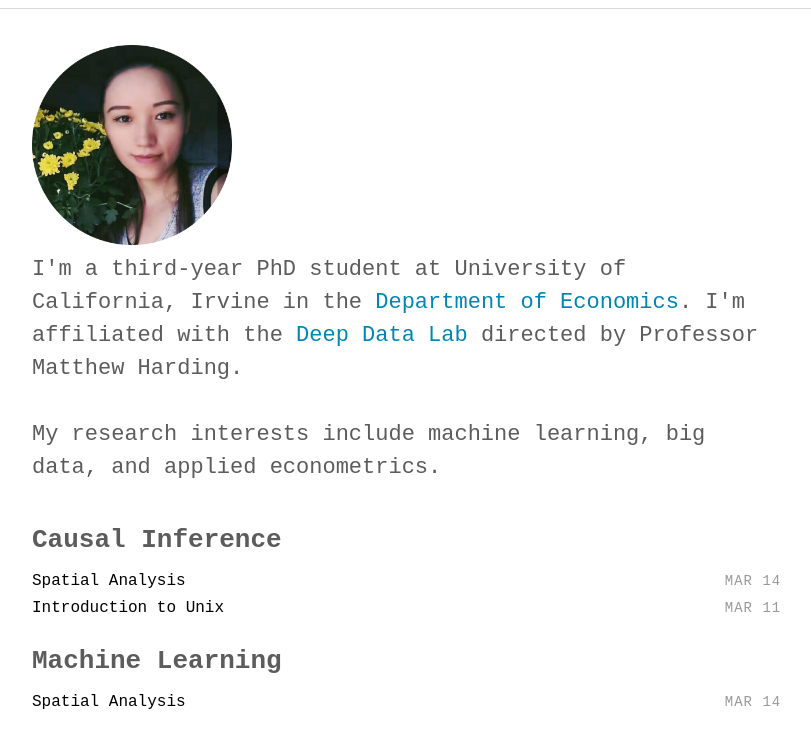
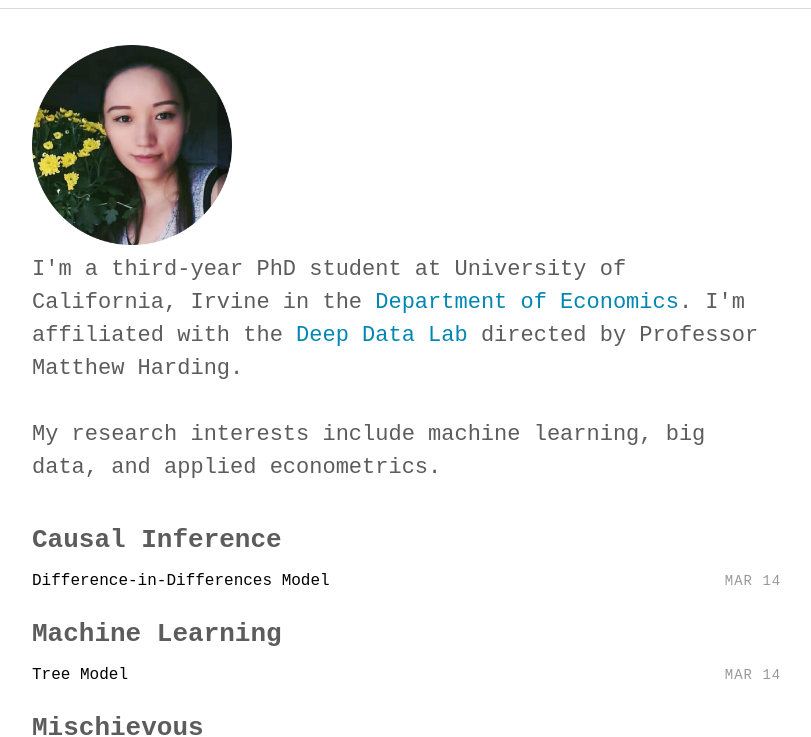
Before and after one commit to NicoleGolden/Economics, a plain HTML site: page index.html in a window 1280 px wide. Shown: the part 71-808 px from the top of the page, without its empty margins (232-1043 px from the left). Drawn offline with Linux system fonts and the light colour scheme; a web font is replaced by a local one.

Commit message:
update index
update index

```diff
--- a/index.html
+++ b/index.html
@@ -76,17 +76,20 @@
             <article class="post-item">
                 <span class="post-meta date-label">Mar 14</span>
                 <div class="article-title">
-                    <a class="post-link" href="https://github.com/NicoleGolden/SpatialAnalysis_learning" target="_blank">Spatial Analysis</a>
+                    <a class="post-link" href="https://github.com/NicoleGolden/SpatialAnalysis_learning" target="_blank">Difference-in-Differences Model</a>
                 </div>
             </article>
 
-            <!--artile 2-->
+            <!--artile 2
+
             <article class="post-item">
                 <span class="post-meta date-label">Mar 11</span>
                 <div class="article-title">
                     <a class="post-link" href="https://github.com/NicoleGolden/Unix_training" target="_blank">Introduction to Unix</a>
                 </div>
             </article>
+
+            -->
 
             <!-- Machine Learning-->
             <h2 class="category-title"> Machine Learning</h2>
@@ -95,7 +98,7 @@
             <article class="post-item">
                 <span class="post-meta date-label">Mar 14</span>
                 <div class="article-title">
-                    <a class="post-link" href="https://github.com/NicoleGolden/SpatialAnalysis_learning" target="_blank">Spatial Analysis</a>
+                    <a class="post-link" href="https://github.com/NicoleGolden/SpatialAnalysis_learning" target="_blank">Tree Model</a>
                 </div>
             </article>
 
```
